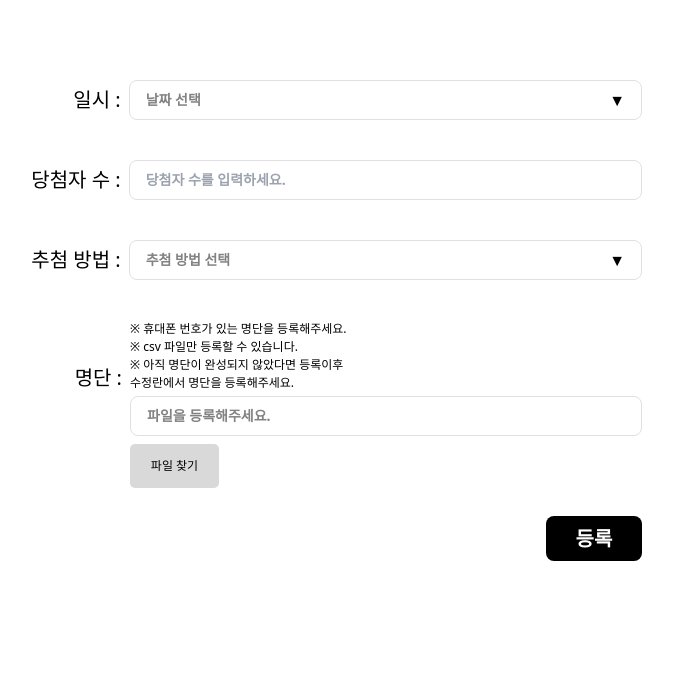
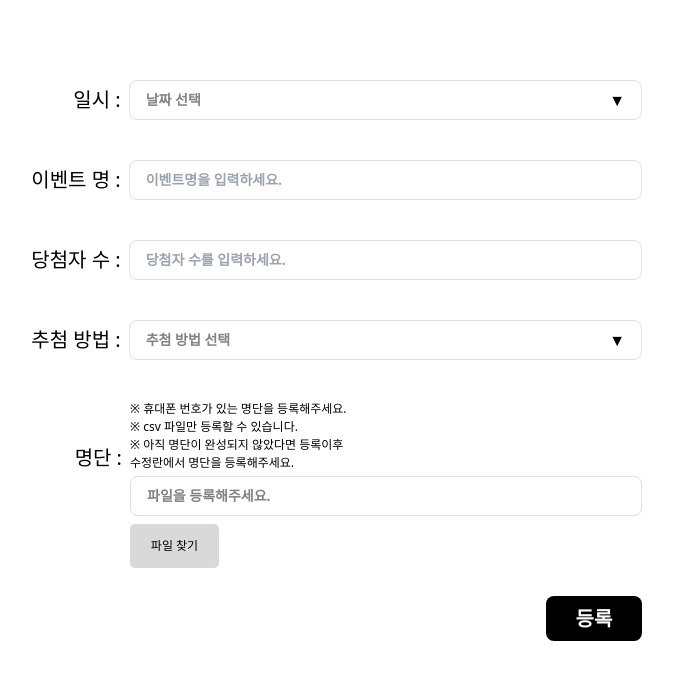
Before and after one commit to peach-patch/peach-picker, a Next.js app in the folder frontend/: page /register in a window 1280 px wide. Shown: the top 680 px of the page, without its empty margins (318-991 px from the left). Built offline with nearby package versions, Linux system fonts and the light colour scheme.

Commit message:
feat: add pc_eventName

```diff
--- /dev/null
+++ b/frontend/src/pages/register/edit.jsx
@@ -0,0 +1,5 @@
+import React from "react";
+
+export default function edit() {
+  return <div>edit</div>;
+}
--- a/frontend/src/pages/register/index.jsx
+++ b/frontend/src/pages/register/index.jsx
@@ -31,6 +31,10 @@ export default function register() {
   const [winnerCnt, setWinnerCnt] = useState("");
   const handleWinnerCnt = (event) => {
     setWinnerCnt(event.target.value);
+  };
+  const [eventName, setEventName] = useState("");
+  const handleEventName = (event) => {
+    setEventName(event.target.value);
   };
   useEffect(() => {
     console.log(winnerCnt);
@@ -99,6 +103,19 @@ export default function register() {
             </div>
           )}
           <div className="ml-2">▼</div>
+        </div>
+      </div>
+      <div className="mt-10 w-1/2 flex justify-center items-center">
+        <div className="z-1 text-[20px] text-right mr-2 w-[150px] ">
+          이벤트 명 :{" "}
+        </div>
+        <div className="absoulte left-[110px] w-full h-[40px] flex flex-row items-center justify-start py-[8px] px-[16px] bg-[#fff] border-[1px] border-solid border-[#e0e0e0] rounded-[8px]">
+          <input
+            type="text"
+            className="flex-1 text-[14px] leading-[140%]  font-black text-[#828282] line-clamp-1"
+            placeholder="이벤트명을 입력하세요."
+            onChange={handleEventName}
+          />
         </div>
       </div>
       <div className="mt-10 w-1/2 flex justify-center items-center">
```
